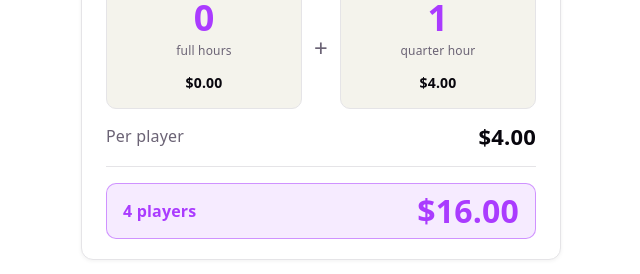
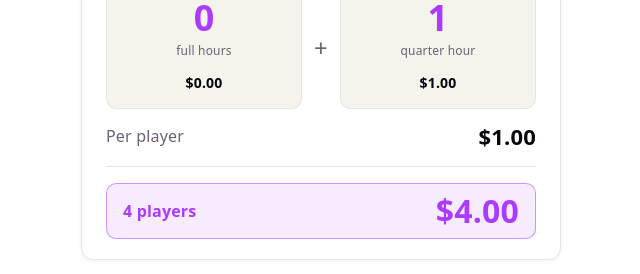
Before and after one commit to nvplus/mahjong-calc, a React (Vite) app: page / in a window 1280 px wide. Shown: the part 752-1026 px from the top of the page, without its empty margins (319-959 px from the left). Built offline with nearby package versions, Linux system fonts and the light colour scheme.

Commit message:
Update cost to be room total

```diff
--- a/src/App.jsx
+++ b/src/App.jsx
@@ -69,22 +69,23 @@ export default function App() {
     const fullHours = Math.floor(totalQuarters / 4)
     const remainingQuarters = totalQuarters % 4
 
-    const costPerPlayer = fullHours * ratePerHour + remainingQuarters * (ratePerHour / 4)
-    const totalCost = costPerPlayer * players
+    const roomCost = fullHours * ratePerHour + remainingQuarters * (ratePerHour / 4)
+    const costPerPlayer = roomCost / players
 
     return {
       roundedEnd,
       totalMin,
       fullHours,
       remainingQuarters,
+      roomCost,
       costPerPlayer,
-      totalCost,
     }
   }, [startTime, endTime, players, ratePerHour])
 
   const activeShares = shares.slice(0, players)
   const splitTotals = activeShares.map(s => s * result.costPerPlayer)
   const splitGrandTotal = splitTotals.reduce((a, b) => a + b, 0)
+
 
   return (
     <div className="app">
@@ -203,13 +204,13 @@ export default function App() {
               <div className="unit">
                 <span className="unit-count">{result.fullHours}</span>
                 <span className="unit-label">full hour{result.fullHours !== 1 ? 's' : ''}</span>
-                <span className="unit-cost">${(result.fullHours * ratePerHour).toFixed(2)}</span>
+                <span className="unit-cost">${(result.fullHours * ratePerHour / players).toFixed(2)}</span>
               </div>
               <div className="unit-sep">+</div>
               <div className="unit">
                 <span className="unit-count">{result.remainingQuarters}</span>
                 <span className="unit-label">quarter hour{result.remainingQuarters !== 1 ? 's' : ''}</span>
-                <span className="unit-cost">${(result.remainingQuarters * ratePerHour / 4).toFixed(2)}</span>
+                <span className="unit-cost">${(result.remainingQuarters * ratePerHour / 4 / players).toFixed(2)}</span>
               </div>
             </div>
             <div className="per-player-total">
@@ -243,7 +244,7 @@ export default function App() {
           ) : (
             <div className="total-row">
               <span>{players} player{players !== 1 ? 's' : ''}</span>
-              <span className="total-amount">${result.totalCost.toFixed(2)}</span>
+              <span className="total-amount">${result.roomCost.toFixed(2)}</span>
             </div>
           )}
         </section>
```
